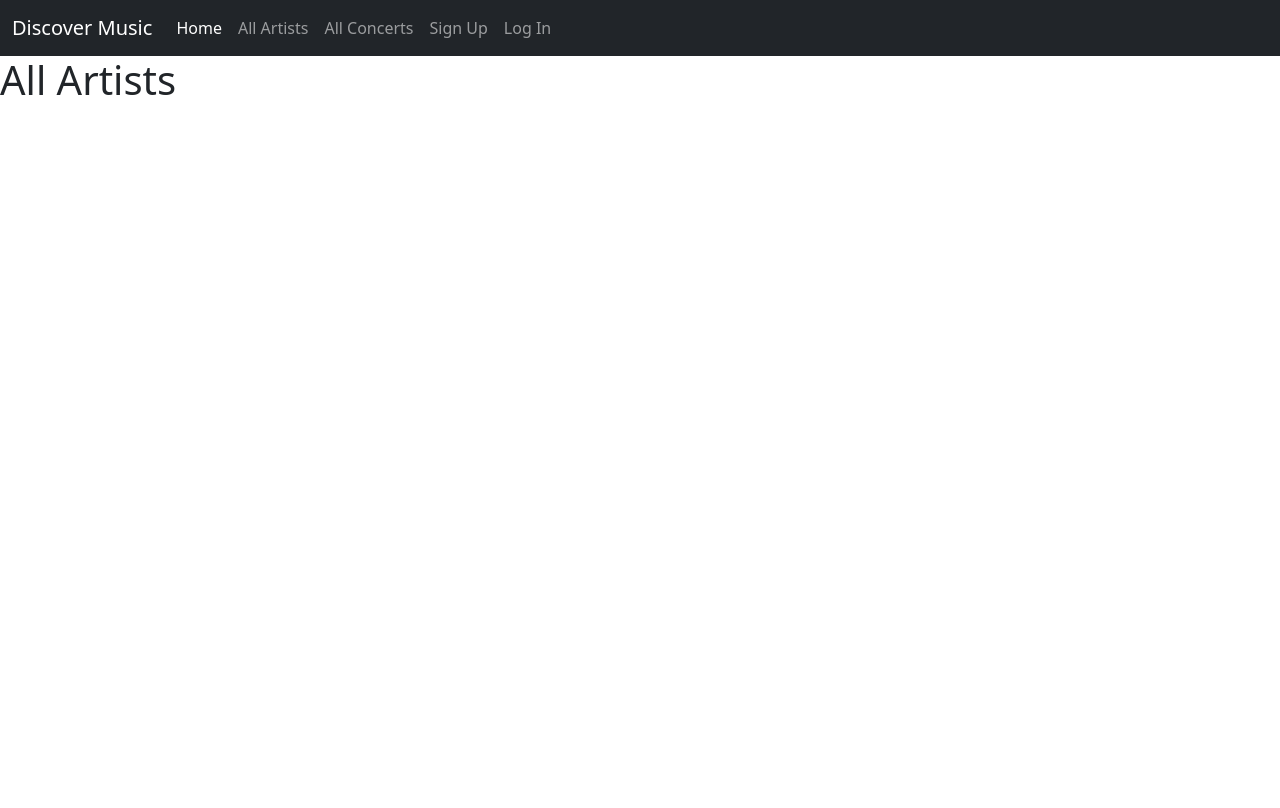
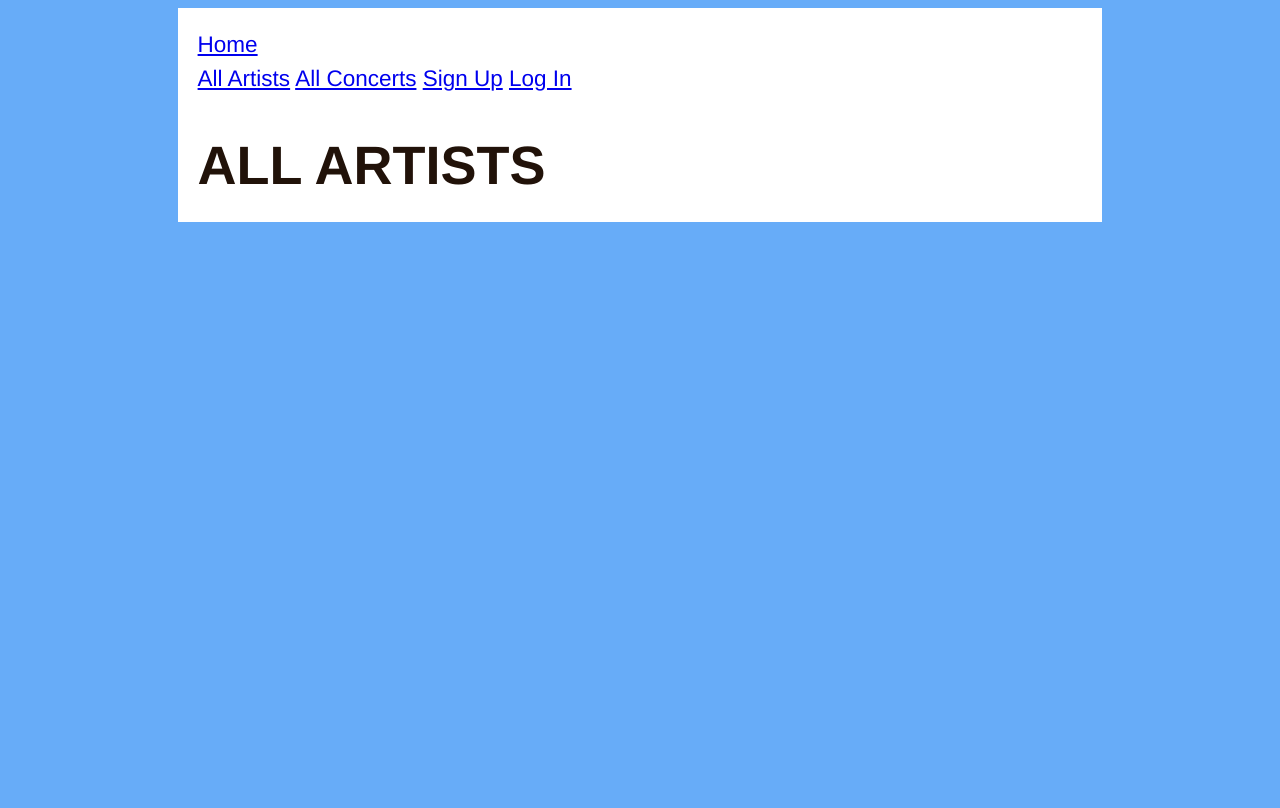
Before and after one commit to laurelmclean/discover-music-database, a Flask app: page /artist in a window 1280 px wide. Before the commit the page ends 95 px from the top, so only its background shows below. Run offline with Flask 2, Linux system fonts and the light colour scheme; data that the repository does not hold is empty; parts of the project's set-up code (start-up, migrations or seed data) failed here and were passed over.

Commit message:
progress on styling

```diff
--- /dev/null
+++ b/concert_app/static/style.css
@@ -0,0 +1,153 @@
+body {
+    background-color: #67acf8;
+    font-size: 18px;
+    color: #041c36;
+    font-family: Helvetica, sans-serif;
+    line-height: 1.5;
+    font-weight: 100;
+    display: flex;
+    flex-direction: column;
+    align-items: center;
+}
+
+#content {
+    width: 70%;
+    background-color: white;
+    padding: 20px;
+}
+
+nav {
+    list-style: none;
+    display: inline;
+    text-align: left;
+    padding: 0;
+    margin: 0;
+}
+
+body, html {
+    /* makes the page full height of window */
+    height: 100%;
+}
+
+nav {
+    font-size: 1.25em;
+    display: inline;
+    padding: 0 0.7em 0 0;
+    margin: 0;
+}
+
+fieldset {
+    display: flex;
+    flex-direction: column;
+    margin: 20px 0;
+    padding: 20px;
+}
+
+fieldset * {
+    margin: 5px;
+}
+
+fieldset input {
+    padding: 5px;
+}
+
+input[type=submit] {
+    padding: 10px 20px;
+    align-self: flex-end;
+}
+
+li.error {
+    color: red;
+}
+
+h1 {
+    color: #211209;
+    text-align: left;
+    /* Used a custom font from Google called Oswald, but set helvetica as a fallback font in case oswald is not available in certain browsers */
+    font-family: 'Oswald', helvetica, sans-serif;
+    line-height: 0;
+    font-size: 3em;
+    text-transform: uppercase;
+}
+
+h2 {
+    text-align: center;
+    font-size: 2em;
+    font-family: Helvetica, sans-serif;
+    color: #211209;
+    text-transform: uppercase;
+    line-height: 1;
+}
+
+h3 {
+    color: #211209;
+}
+
+button {
+    /* I made this a block element and set the margin to auto to centre the button */
+    margin: auto;
+    display: block;
+    background: #041c36;
+    color: white;
+    /* I chose to apply a border to the button so when i hover over the button and the color changes, the border will remain */
+    border-width: 1px;
+    border-style: solid;
+    border-color: #041c36;
+    /* The border radius rounded the corners of the button */
+    border-radius: 30px;
+    padding: 20px 24px;
+    font-size: 18px;
+
+}
+/* Hover changes the button color and text colour as well as the cursor type
+when hovering the cursor over the button.
+I did this to make the page seem more interactive and less static */
+button:hover {
+    background: white;
+    color: #041c36;
+    cursor: pointer;
+}
+
+a:hover {
+    text-decoration: underline;
+    color: #211209;
+}
+
+.concert {
+    /* list-style: none removes the bullet points on list items */
+    list-style: none;
+    display: flex;
+    flex-direction: row;
+    justify-content: space-evenly;
+    /* Align text center underneath each album cover image */
+    text-align: center;
+    color: white;
+    font-style: italic;
+    /* I set the padding and margin to 0 to remove the default left margin assigned by ul */
+    padding: 0;
+    margin: 0em;
+}
+
+.artist ul {
+    /* list-style: none removes the bullet points on list items */
+    list-style: none;
+    display: flex;
+    flex-direction: row;
+    justify-content: space-evenly;
+    /* Align text center underneath each album cover image */
+    text-align: center;
+    color: white;
+    font-style: italic;
+    /* I set the padding and margin to 0 to remove the default left margin assigned by ul */
+    padding: 0;
+    margin: 0em;
+}
+
+img {
+    display: block;
+    margin: auto;
+    /* Max width 100% ensures my image won't stretch any wider than the width I assigned in HTML*/
+    max-width: 100%;
+    /* I added padding to the bottom of the image to add space between the image and figcaption */
+    padding: 0 0 1em 0;
+}
--- a/concert_app/templates/all_artists.html
+++ b/concert_app/templates/all_artists.html
@@ -3,11 +3,18 @@
 
 <h1>All Artists</h1>
 
+<div class="artist">
+    <ul>
 {% for artist in all_artists %}
-<div class="artist">
-    <img src="{{ artist.image }}" width="200px">
-    <a href="/artist/{{ artist.id }}">{{ artist.name }}</a>
+
+    <li>
+        <a href="/artist/{{ artist.id }}">
+        <img src="{{ artist.image }}" width="200px">
+        {{ artist.name }}</a>
+    </li>
+
+{% endfor %}
+</ul>
 </div>
-{% endfor %}
 
 {% endblock %}
--- a/concert_app/templates/base.html
+++ b/concert_app/templates/base.html
@@ -1,44 +1,37 @@
 <!DOCTYPE html>
-<html lang="en">
+<html>
+
 <head>
     <title>Concert Calendar</title>
-    <meta charset="UTF-8">
-    <meta http-equiv="X-UA-Compatible" content="IE=edge">
-    <meta name="viewport" content="width=device-width, initial-scale=1.0">
-    <link href="https://cdn.jsdelivr.net/npm/bootstrap@5.3.0-alpha1/dist/css/bootstrap.min.css" rel="stylesheet"
-        integrity="sha384-GLhlTQ8iRABdZLl6O3oVMWSktQOp6b7In1Zl3/Jr59b6EGGoI1aFkw7cmDA6j6gD" crossorigin="anonymous">
+    <link rel="stylesheet" href="/static/style.css">
+    <link rel="preconnect" href="https://fonts.gstatic.com">
+    <link href="https://fonts.googleapis.com/css2?family=Open+Sans:wght@400;700&display=swap" rel="stylesheet">
 </head>
+
 <body>
     <div id="content">
-            <nav class="navbar navbar-expand-lg bg-dark" data-bs-theme="dark">
-                <div class="container-fluid">
-                    <a class="navbar-brand" href="/">Discover Music</a>
-                    <button class="navbar-toggler" type="button" data-bs-toggle="collapse" data-bs-target="#navbarNavAltMarkup"
-                        aria-controls="navbarNavAltMarkup" aria-expanded="false" aria-label="Toggle navigation">
-                        <span class="navbar-toggler-icon"></span>
-                    </button>
-                    <div class="collapse navbar-collapse" id="navbarNavAltMarkup">
-                        <div class="navbar-nav">
-                            <a class="nav-link active" aria-current="page" href="/">Home</a>
-                            <a class="nav-link" href="/artist">All Artists</a>
-                            <a class="nav-link" href="/concert">All Concerts</a>
+        <nav>
+            <a href="/">Home</a>
+            <div>
+                <a href="/artist">All Artists</a>
+                <a href="/concert">All Concerts</a>
                 {% if current_user.is_authenticated %}
-                                <a class="nav-link" href="/new_concert">New Concert</a>
-                                <a class="nav-link" href="/new_artist">New Artist</a>
-                                <a class="nav-link" href="/profile/{{current_user.username}}">{{ current_user.username }} Profile</a>
-                                <a class="nav-link" href="/logout">Log Out</a>
+                <a href="/new_concert">New Concert</a>
+                <a href="/new_artist">New Artist</a>
+                <a href="/profile/{{current_user.username}}">{{ current_user.username }} Profile</a>
+                <a href="/logout">Log Out</a>
                 {% else %}
-                                <a class="nav-link" href="/signup">Sign Up</a>
-                                <a class="nav-link" href="/login">Log In</a>
+                <a href="/signup">Sign Up</a>
+                <a href="/login">Log In</a>
                 {% endif %}
             </div>
-                    </div>
-                </div>
         </nav>
+
         {% for message in get_flashed_messages() %}
-                <h4>{{ message }}</h4>
+        <p>{{ message }}</p>
         {% endfor %}
         {% block content %}{% endblock %}
     </div>
 </body>
+
 </html>
--- a/concert_app/templates/concert_detail.html
+++ b/concert_app/templates/concert_detail.html
@@ -24,7 +24,7 @@
 {% if current_user.is_authenticated %}
     {% if concert not in current_user.attending %}
         <form action="/attending/{{ concert.id }}" method="POST">
-            <input type="submit" value="Attend this Concert">
+            <input type="submit" value="🎵 Attend this Concert 🎵">
         </form>
     {% else %}
         <form action="/unattend/{{ concert.id }}" method="POST">
```
Also changed, not shown: concert_app/templates/new_concert.html (+16 -19 lines), concert_app/database.db. Lines whose indentation alone changed are shown as unchanged.
